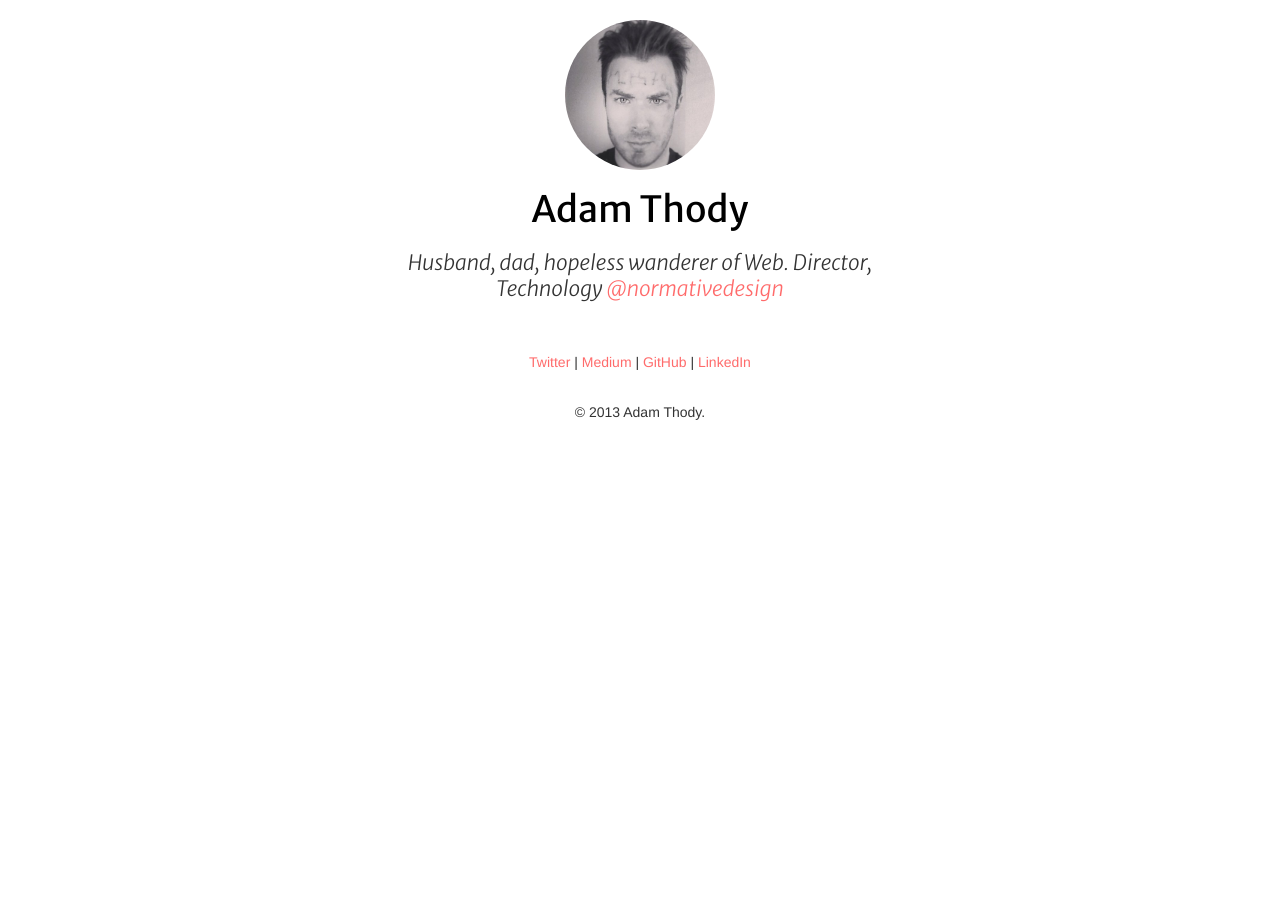
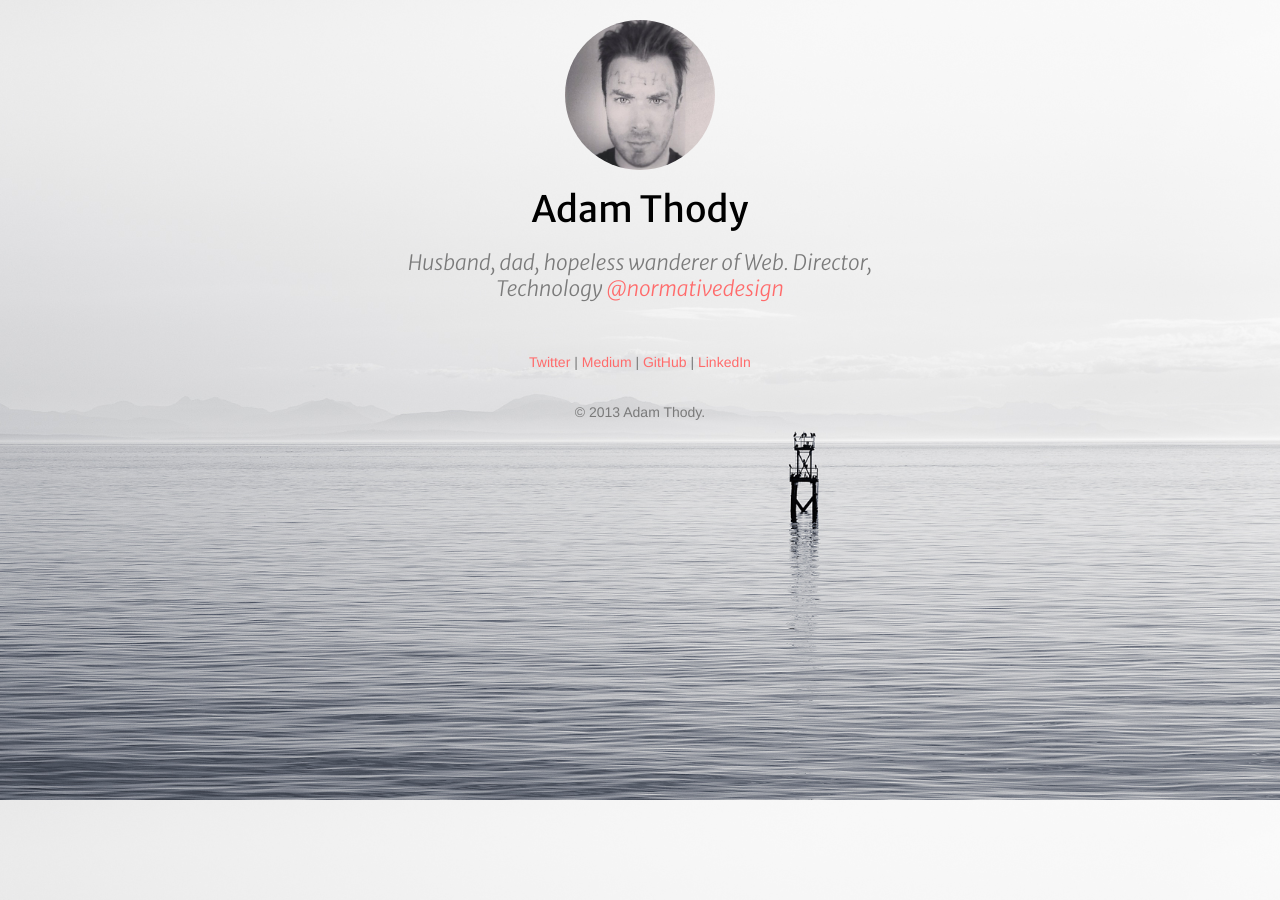
Before and after one commit to thody/thody.github.io, a Jekyll site: the page built from index.html, in a window 1280 px wide. Built offline with Jekyll 4.4.1, drawn with Linux system fonts in a browser that asks for light colours; nearby versions of some CDN libraries; the list of posts is cut into pages by our own code.

Commit message:
Add background image

```diff
--- a/css/main.css
+++ b/css/main.css
@@ -102,11 +102,26 @@ h3.visible-phone {
 	}
 }
 
+@media (min-width: 767px) {
+	body {
+		color: #7A7A7A;
+		background-image: url(/img/background1.jpg);
+		background-size: cover;
+	}
+}
+
 @media (min-width: 980px) {
 	header.post .span2 {
 		width: 100px;
 	}
 }
+
+@media (max-width: 1050px) {
+	body {
+		background-size: auto;
+	}
+}
+
 
 footer {
 	margin-top: 30px;
```
Also changed, not shown: img/background1.jpg (added).
